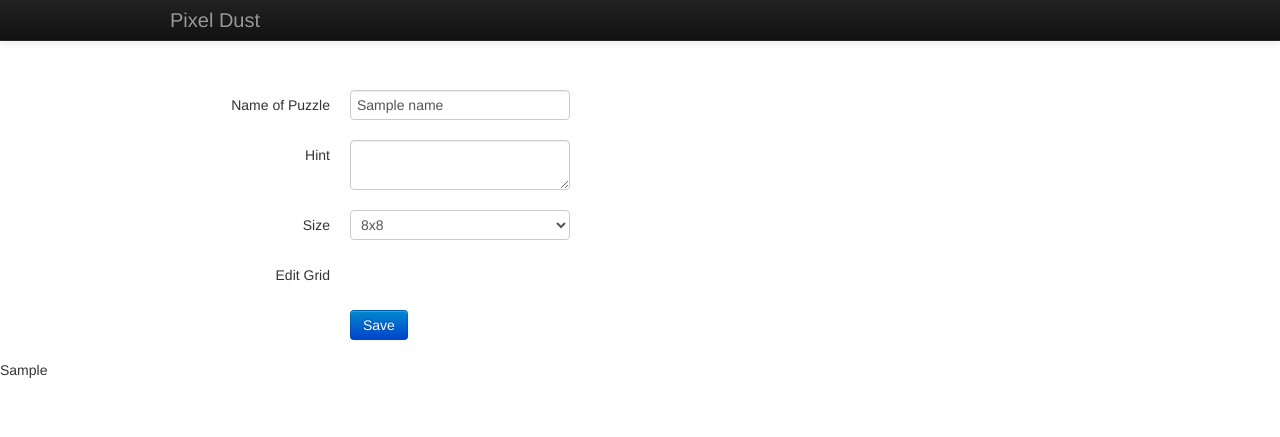
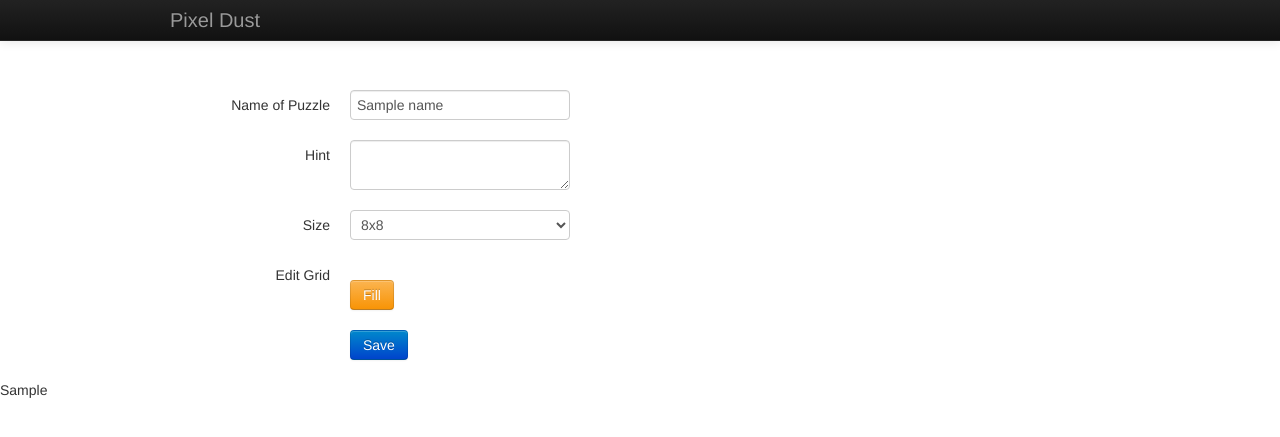
Before and after one commit to swizzcheez/pixel-dust, a Flask app: template pixel_dust/templates/puzzle/editor.html in a window 1280 px wide. Shown: the top 437 px of the page. Run offline with Flask 2, Linux system fonts and the light colour scheme; the template is opened without the code that fills it: most values are stand-ins (such as "Sample title", 1, 10 or a date in 2020); some libraries are stand-ins or nearby versions.

Commit message:
Added fill feature

```diff
--- a/pixel_dust/static/site/puzzle.js
+++ b/pixel_dust/static/site/puzzle.js
@@ -447,7 +447,8 @@
             // Capture UI elements
             var $colors = $('.palette', $this)
             var $pixels = $('.pixel-grid', $this)
-            var $check = $('button', $this)
+            var $fill = $('.fill-btn', $this)
+            console.log($fill)
 
             // Go get that puzzle (solution)
             var solution = new PuzzleSolution()
@@ -469,10 +470,11 @@
                     default_color: solution.colors[0],
                 })
                 $pixels.bind('set_color',
-                function set_color(event, $dest)
+                function set_color(event, $dest, color)
                 {
-                    $($dest).animate(current_color.css)
-                    $('input', $($dest)).val(current_color.code)
+                    color = color || current_color
+                    $($dest).animate(color.css)
+                    $('input', $($dest)).val(color.code)
                 })
 
                 console.log(solution)
@@ -488,6 +490,15 @@
                 current_color = color
             }
 
+            function fill(color)
+            {
+                $pixels.trigger('fill', color)
+            }
+
+            $fill.click(function()
+            {
+                fill(current_color)
+            })
     }
 
     plugin('edit_grid',
@@ -527,6 +538,16 @@
                 })($cell)
             }
         }
+
+        $this.bind('fill',
+        function(event, color)
+        {
+            $('td', $this).each(
+            function ()
+            {
+                $this.trigger('set_color', [$(this), color])
+            })
+        })
     })
 
     plugin('puzzle_player', puzzle_player, '.puzzle-player')
--- a/pixel_dust/templates/puzzle/editor.html
+++ b/pixel_dust/templates/puzzle/editor.html
@@ -36,6 +36,7 @@
         <div class='controls'>
             <div class='btn-group palette'></div>
             <div class='pixel-grid'></div>
+            <a href='#' class='fill-btn btn btn-warning'>Fill</a>
         </div>
     </div>
     <div class='control-group'>
```
Also changed, not shown: TODO.md (+2 -0 lines).
